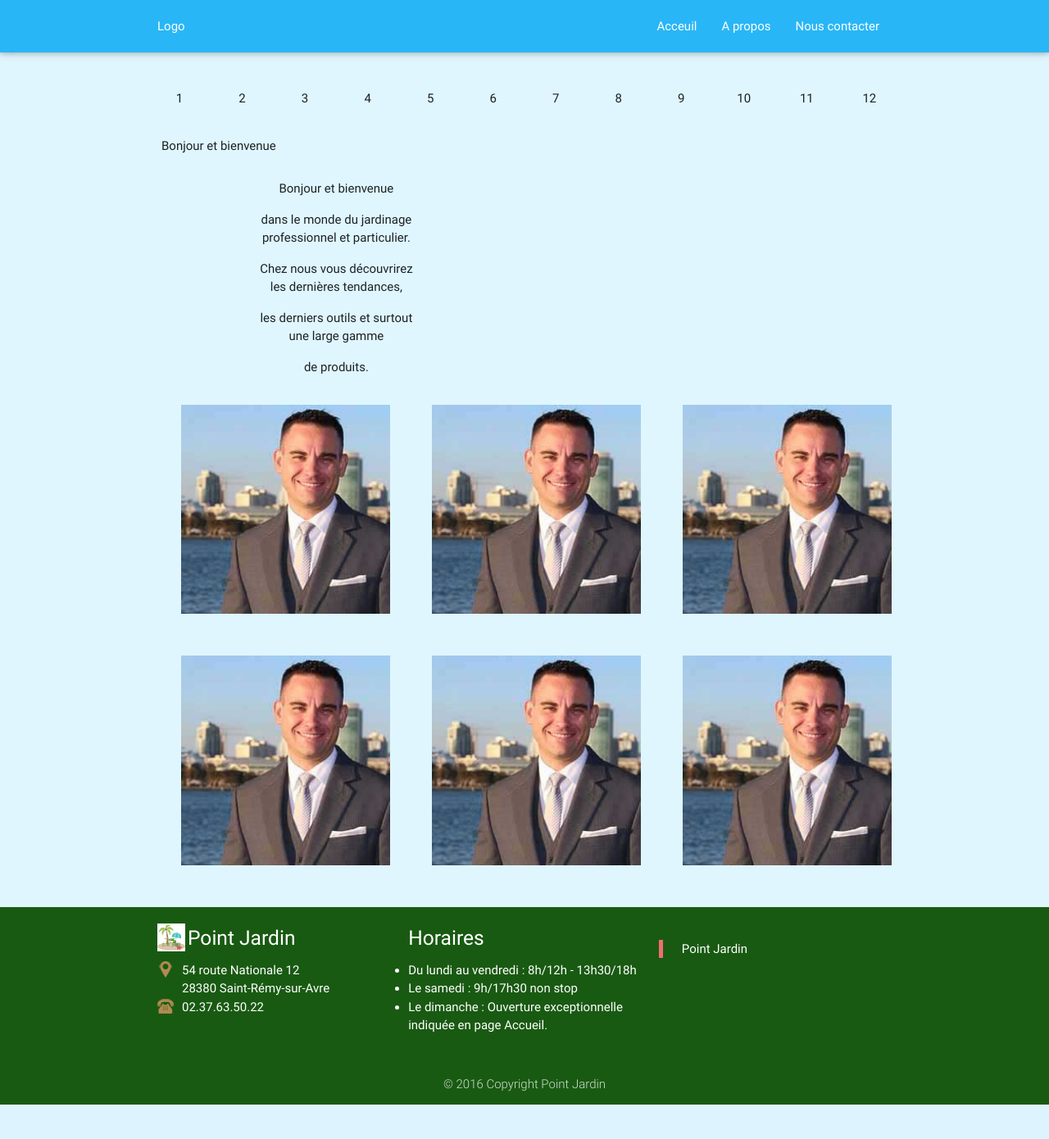
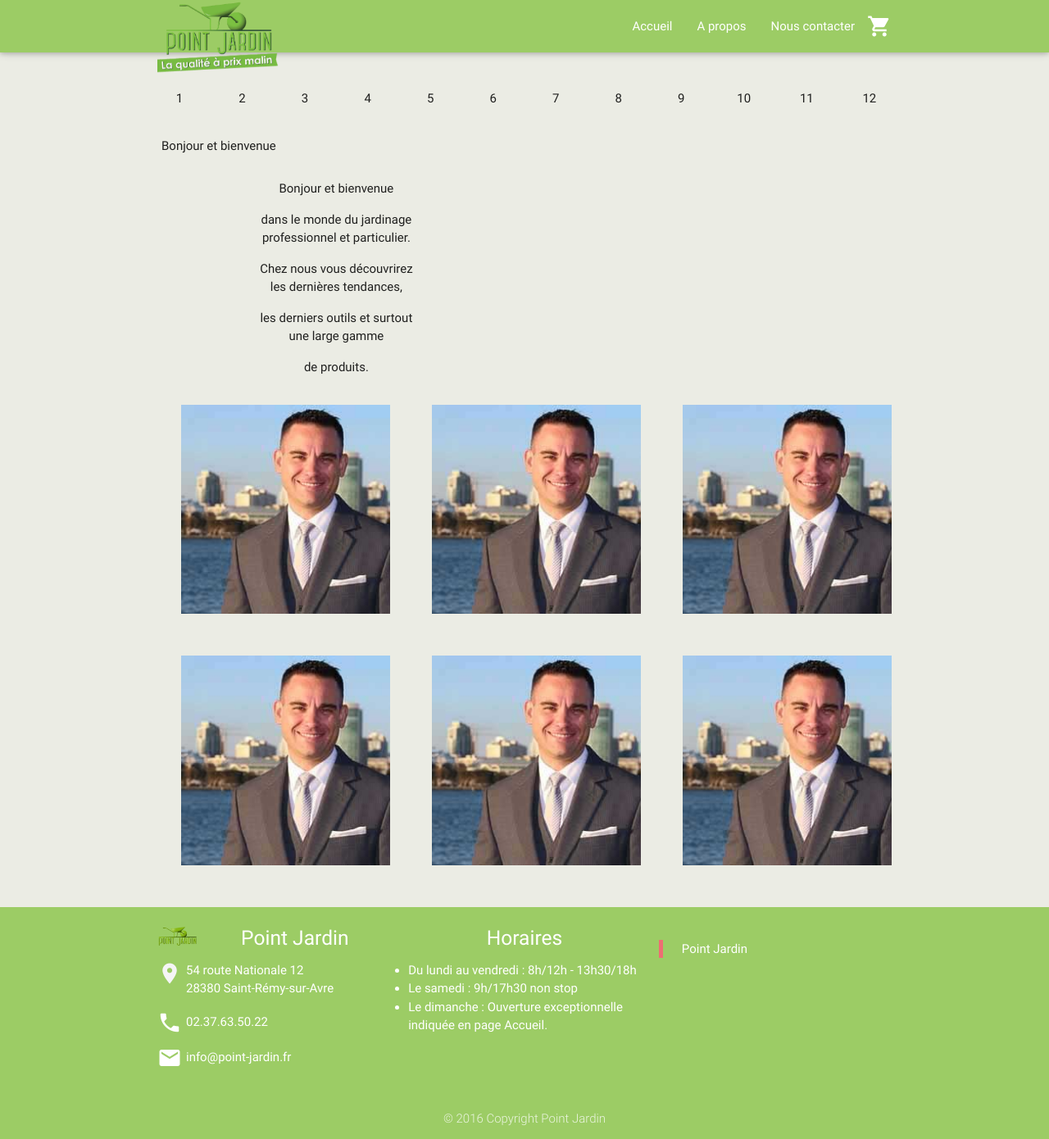
Before and after one commit to juliengrima/pointjardin, a PHP site: page / in a window 1280 px wide. Shown: the whole page at 82% size. Before the commit the page ends 1348 px from the top, so only its background shows below. Run offline with PHP 8.4, Linux system fonts and the light colour scheme; some libraries are stand-ins or nearby versions.

Commit message:
Modif css / footer / header

```diff
--- a/css/Main.css
+++ b/css/Main.css
@@ -6,6 +6,7 @@
         background-color:blue;
     }
 }
+
 @media screen and (min-width: 993px) {
     .contenu {
         width:800px;
@@ -15,13 +16,21 @@
 
 /* couleur du body */
 body{
-    background-color: #dff6ff;
+    background-color: #EBECE4;
     background-repeat: no-repeat;
+}
+
+/* HEADER */
+
+.imglogo {
+    width: 150px;
+    height: 100%;
 }
 
 .containermain {
     width: 100%;
 }
+
 
 .rightmain {
     float: left;
@@ -105,8 +114,10 @@ A:hover {
     height: 35px;
     padding: 0; }
 
+/*FOOTER */
+
 footer.page-footer {
-    background-color: #195a12;
+    background-color: #9ccc65;
     color: white;
 }
 
@@ -120,8 +131,7 @@ footer.page-footer .footer-copyright {
 }
 
 .logo {
-    height= 35px;
-    width: 35px;
+    width: 50px;
     float: left;
     padding-right: 1px;
     margin-right: 2px;
@@ -129,14 +139,18 @@ footer.page-footer .footer-copyright {
 
 .white-text {
     margin-top: 4px;
-}
-
-.address {
-    background: url(../images/lct.png) no-repeat 0 0%;
-    padding-left: 30px;
+    text-align: center;
 }
 
 .phone {
-    background: url(../images/phn.png) no-repeat 0 0%;
-    padding-left: 30px;
+    padding: 3px;
 }
+
+i.small {
+    float: left;
+    margin-right: 5px;
+}
+
+fb-page {
+    text-align: center;
+}
--- a/includes/footer.php
+++ b/includes/footer.php
@@ -2,12 +2,13 @@
     <div class="container">
         <div class="row">
             <div class="col l4 s12">
-                <img src="images/logo.jpg" class="logo" />
+                <img src="images/logo2.png" class="logo" />
                 <h5 class="white-text">Point Jardin</h5>
                 <p class="grey-text text-lighten-4">
-                    <div class="address"> 54 route Nationale 12
-                        <br> 28380 Saint-Rémy-sur-Avre</div>
-                    <div class="phone">02.37.63.50.22</div>
+                   <i class="small material-icons">room</i><p> 54 route Nationale 12
+                        <br> 28380 Saint-Rémy-sur-Avre</p>
+                <i class="small material-icons">phone</i><p class="phone">02.37.63.50.22</p>
+                <i class="small material-icons">mail</i><p class="phone"><a href="mailto:info@point-jardin.fr">info@point-jardin.fr</a></p>
             </div>
             <div class="col l4 s12">
                 <h5 class="white-text">Horaires</h5>
--- a/includes/header.php
+++ b/includes/header.php
@@ -3,7 +3,7 @@
 
 <head>
     <meta charset="UTF-8">
-    <title>Document</title>
+    <title>Point Jardin - Matériaux pour le jardin</title>
 
     <!--Import Google Icon Font-->
     <link href="http://fonts.googleapis.com/icon?family=Material+Icons" rel="stylesheet">
@@ -18,6 +18,8 @@
 
     <!-- Compiled and minified CSS -->
     <link rel="stylesheet" href="https://cdnjs.cloudflare.com/ajax/libs/materialize/0.97.7/css/materialize.min.css">
+
+    <link href="https://fonts.googleapis.com/icon?family=Material+Icons" rel="stylesheet">
 
     <link type="text/css" rel="stylesheet" href="css/Main.css">
 
@@ -44,13 +46,15 @@
 <body class="back">
 
     <header>
-        <nav class="light-blue lighten-1" role="navigation">
+        <div class="navbar-fixed">
+            <nav class="light-green lighten-1" role="navigation">
                 <div class="nav-wrapper container">
-                <a href="#" class="brand-logo" id="logo-container">Logo</a>
+                    <a href="#" class="brand-logo" id="logo-container"><img src="images/logo3.png" class="imglogo"></a>
                     <ul class="right hide-on-med-and-down">
-                    <li><a href="#">Acceuil</a></li>
+                        <li><a href="#">Accueil</a></li>
                         <li><a href="#">A propos</a></li>
-                    <li><a href="#">Nous contacter</a></li>
+                        <li><a href="/">Nous contacter</a></li>
+                        <li><i class="material-icons">shopping_cart</i></li>
                     </ul>
 
                     <ul id="nav-mobile" class="side-nav">
@@ -59,6 +63,7 @@
                     <a href="#" data-activates="nav-mobile" class="button-collapse"><i class="material-icons">menu</i></a>
                 </div>
             </nav>
+        </div>
     </header>
 
     <br>
```
Also changed, not shown: images/logo.jpg (deleted), images/logo.png (added), images/logo2.png (added), images/logo3.png (added), 1 other file. Lines whose indentation alone changed are shown as unchanged.
